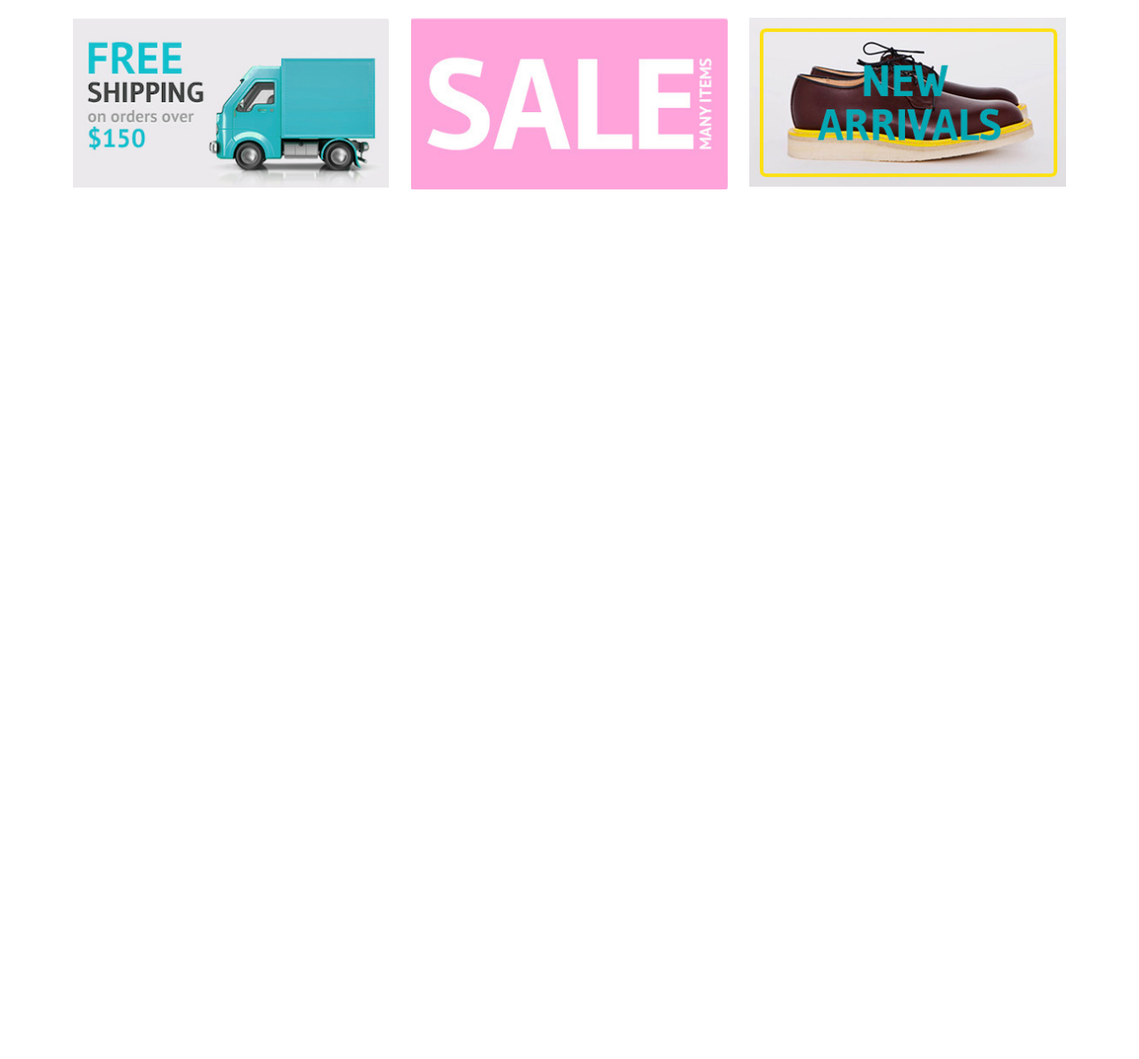
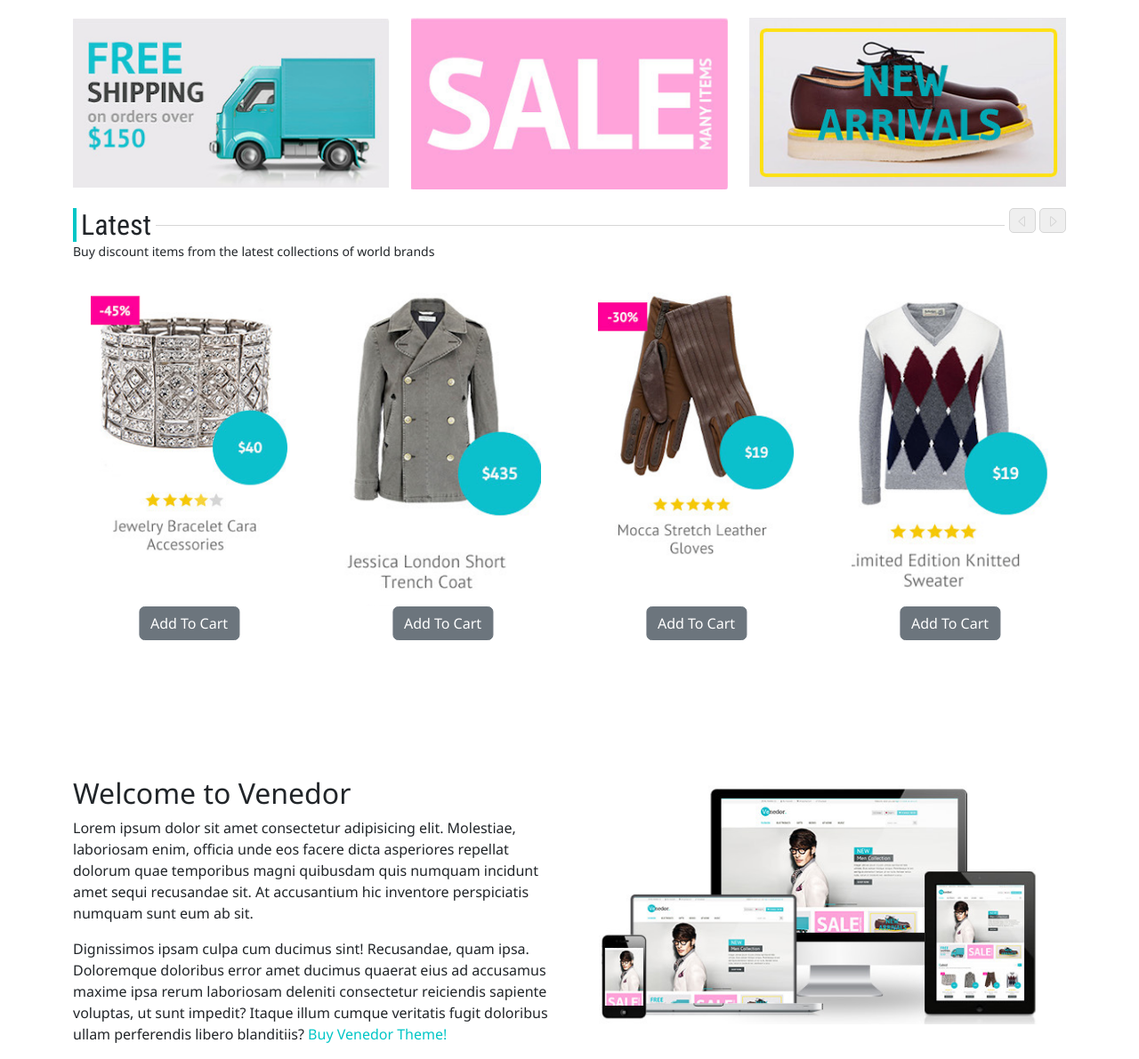
Before and after one commit to bluesatch/venedor23, a plain HTML site: page index.html in a window 1280 px wide. Shown: the part 611-1802 px from the top of the page at 89% size. Before the commit the page ends 844 px from the top, so only its background shows below. Drawn offline with nearby package versions, Linux system fonts and the light colour scheme.

Commit message:
added banner image; worked through latest section

```diff
--- a/css/style.css
+++ b/css/style.css
@@ -83,6 +83,62 @@ body {
     border-radius: 3px;
 }
 
-#promoSection {
+#promoSection, #latestSection {
     padding: 20px 0;
 }
+
+.latest-box {
+    position: relative;
+    border-top: 1px solid var(--tert);
+    padding: 18px 0;
+    width: 100%;
+    height: 600px;
+}
+
+#latestHeading {
+    position: absolute;
+    top: -20px;
+    margin: 0;
+    padding:  0 5px;
+    font-family: var(--headerFont);
+    background-color: white;
+    /* change background-color in js */
+    border-left: 4px solid var(--prim);
+}
+
+.latest-tag {
+    font-size: 14px;
+}
+
+#latestScrolls {
+    position: absolute;
+    top: -20px;
+    right: 0;
+    padding-left: 5px;
+    background-color: white;
+    /* change background-color in js */
+}
+
+.scroll-btn {
+    color: var(--tert);
+    border: 1px solid var(--tert);
+    border-radius: 5px;
+}
+
+.scroll-btn:hover {
+    color: white;
+    background-color: var(--prim);
+}
+
+.products {
+    padding: 20px;
+    /* border: 1px solid blue; */
+}
+
+
+
+@media (max-width: 767px) {
+    .products-col {
+        margin: 20px auto;
+    }
+}
--- a/index.html
+++ b/index.html
@@ -139,13 +139,75 @@
             <div class="container">
                 <div class="row">
                     <div class="col-md-4">
-                        <img src="images/free-shipping.png" alt="coupon for free shipping on orders over $150" class="img-fluid coupon-img" />
+                        <img src="images/free-shipping.png" alt="coupon for free shipping on orders over $150" class="img-fluid coupon-img w-100" />
                     </div>
                     <div class="col-md-4">
-                        <img src="images/sale.png" alt="sale" class="img-fluid coupon-img" />
+                        <img src="images/sale.png" alt="sale" class="img-fluid coupon-img w-100" />
                     </div>
                     <div class="col-md-4">
-                        <img src="images/new-arrivals.png" alt="new arrivals" class="img-fluid coupon-img" />
+                        <img src="images/new-arrivals.png" alt="new arrivals" class="img-fluid coupon-img w-100" />
+                    </div>
+                </div>
+            </div>
+        </section>
+        <section class="section" id="latestSection">
+            <div class="container">
+                <div class="latest-box">
+                    <h2 class="subheading text-capitalize" id="latestHeading">latest</h2>
+                    <p class="latest-tag">Buy discount items from the latest collections of world brands</p>
+                    <div class="scroll-btns" id="latestScrolls">
+                        <button class="scroll-btn">
+                            <svg xmlns="http://www.w3.org/2000/svg" width="16" height="16" fill="currentColor" class="bi bi-caret-left" viewBox="0 0 16 16">
+                                <path d="M10 12.796V3.204L4.519 8 10 12.796zm-.659.753-5.48-4.796a1 1 0 0 1 0-1.506l5.48-4.796A1 1 0 0 1 11 3.204v9.592a1 1 0 0 1-1.659.753z"/>
+                            </svg>
+                            <span class="visually-hidden">scroll left</span>
+                        </button>
+                        <button class="scroll-btn">
+                            <svg xmlns="http://www.w3.org/2000/svg" width="16" height="16" fill="currentColor" class="bi bi-caret-right" viewBox="0 0 16 16">
+                                <path d="M6 12.796V3.204L11.481 8 6 12.796zm.659.753 5.48-4.796a1 1 0 0 0 0-1.506L6.66 2.451C6.011 1.885 5 2.345 5 3.204v9.592a1 1 0 0 0 1.659.753z"/>
+                            </svg>
+                            <span class="visually-hidden">scroll right</span>
+                        </button>
+                    </div>
+                    <div class="row">
+                        <div class="col-lg-3 col-md-4 products-col">
+                            <div class="products w-100 h-100 position-relative">
+                                <img src="images/bracelet.png" alt="bracelet cara" class="img-fluid w-100 latest-img">
+                                <button class="btn btn-secondary cart-btn text-capitalize d-block mx-auto position-absolute top-100 start-50 translate-middle">add to cart</button>
+                            </div>
+                        </div>
+                        <div class="col-lg-3 col-md-4 products-col">
+                            <div class="products w-100 h-100 position-relative">
+                                <img src="images/trenchcoat.png" alt="jessica london short trench coat" class="img-fluid w-100 latest-img">
+                                <button class="btn btn-secondary cart-btn text-capitalize d-block mx-auto position-absolute top-100 start-50 translate-middle">add to cart</button>
+                            </div>
+                        </div>
+                        <div class="col-lg-3 col-md-4 products-col">
+                            <div class="products w-100 h-100 position-relative">
+                                <img src="images/gloves.png" alt="mocca stretch leather gloves" class="img-fluid w-100 latest-img">
+                                <button class="btn btn-secondary cart-btn text-capitalize d-block mx-auto position-absolute top-100 start-50 translate-middle">add to cart</button>
+                            </div>
+                        </div>
+                        <div class="col-lg-3 d-none d-lg-block">
+                            <div class="products w-100 h-100 position-relative">
+                                <img src="images/sweater.png" alt="limited edition knitted sweater" class="img-fluid w-100 latest-img">
+                                <button class="btn btn-secondary cart-btn text-capitalize d-block mx-auto position-absolute top-100 start-50 translate-middle">add to cart</button>
+                            </div>
+                        </div>
+                    </div>
+                </div>
+            </div>
+        </section>
+        <section class="section" id="welcomeSection">
+            <div class="container">
+                <div class="row">
+                    <div class="col-md-6">
+                        <h2 class="subheading" id="welcomeHeading">Welcome to Venedor</h2>
+                        <p class="welcome-text">Lorem ipsum dolor sit amet consectetur adipisicing elit. Molestiae, laboriosam enim, officia unde eos facere dicta asperiores repellat dolorum quae temporibus magni quibusdam quis numquam incidunt amet sequi recusandae sit. At accusantium hic inventore perspiciatis numquam sunt eum ab sit.</p>
+                        <p class="welcome-text">Dignissimos ipsam culpa cum ducimus sint! Recusandae, quam ipsa. Doloremque doloribus error amet ducimus quaerat eius ad accusamus maxime ipsa rerum laboriosam deleniti consectetur reiciendis sapiente voluptas, ut sunt impedit? Itaque illum cumque veritatis fugit doloribus ullam perferendis libero blanditiis? <span class="highlight text-capitalize">buy venedor theme!</span></p>
+                    </div>
+                    <div class="col-md-6">
+                        <img src="images/platforms.png" alt="four different website displays" class="img-fluid platforms">
                     </div>
                 </div>
             </div>
```
Also changed, not shown: images/bracelet.png (renamed from images/ring.png).
